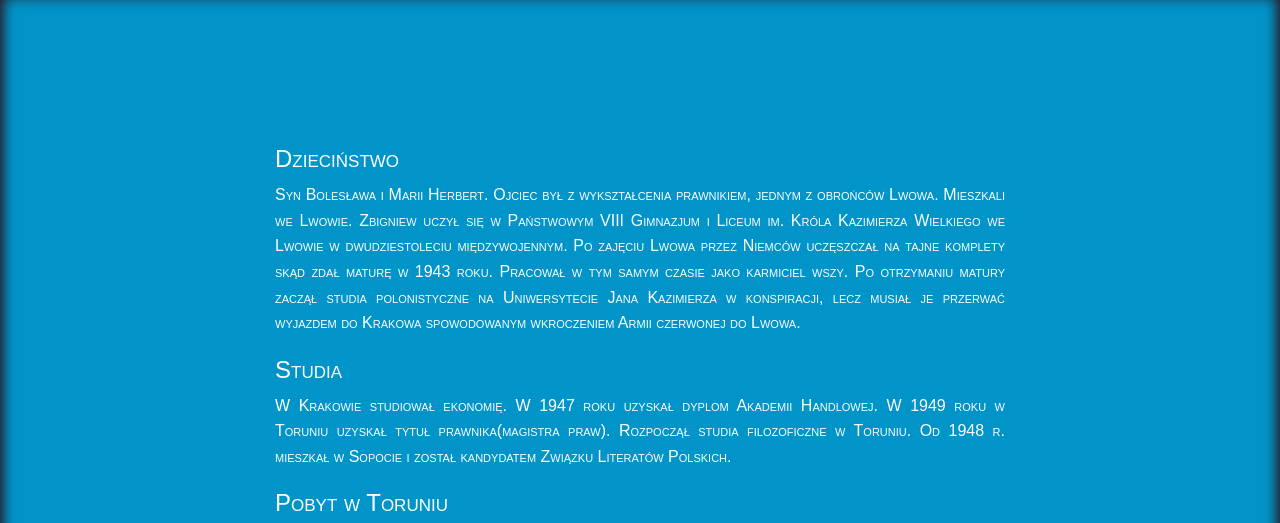
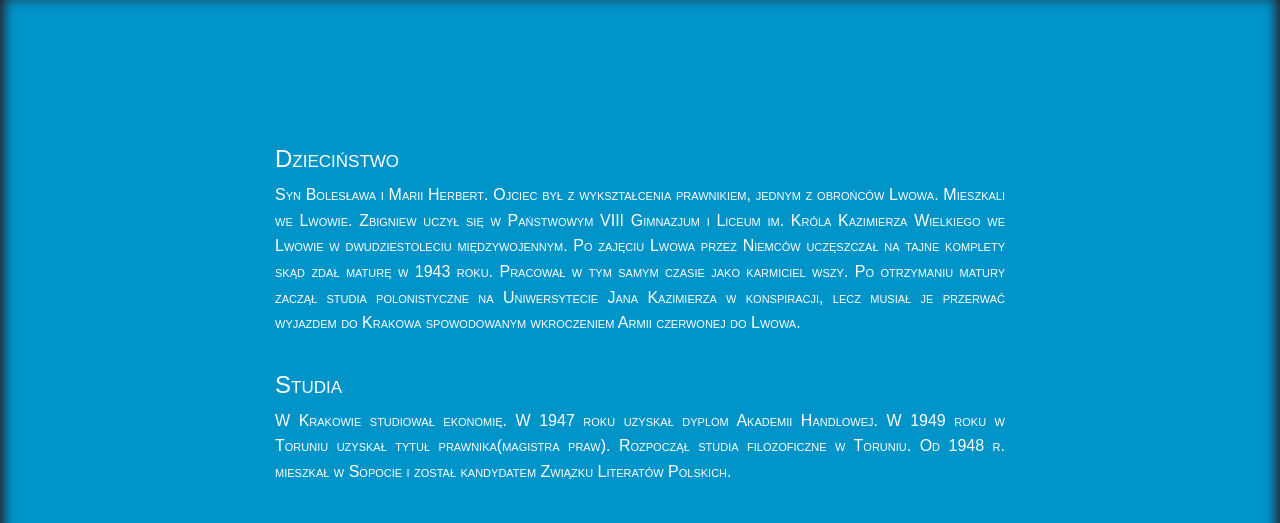
Before and after one commit to codemasternode/Herbercik, a plain HTML site: page src/views/cv.html in a window 1280 px wide. Shown: the part 250-773 px from the top of the page. Drawn offline with Linux system fonts and the light colour scheme; files whose address does not match are found by name.

Commit message:
Last changes with css

```diff
--- a/src/scss/style.scss
+++ b/src/scss/style.scss
@@ -215,6 +215,9 @@ nav {
         text-align: center;
         margin-bottom: 40px;
     }
+    p{
+        margin-bottom: 2.2em;
+    }
     @media screen and (max-width: 512px){
         p{
             font-size: 14px !important;
```
Also changed, not shown: src/css/style.css.
